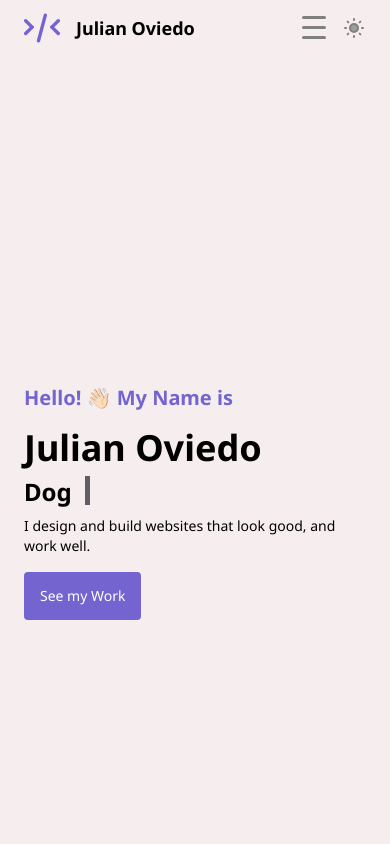
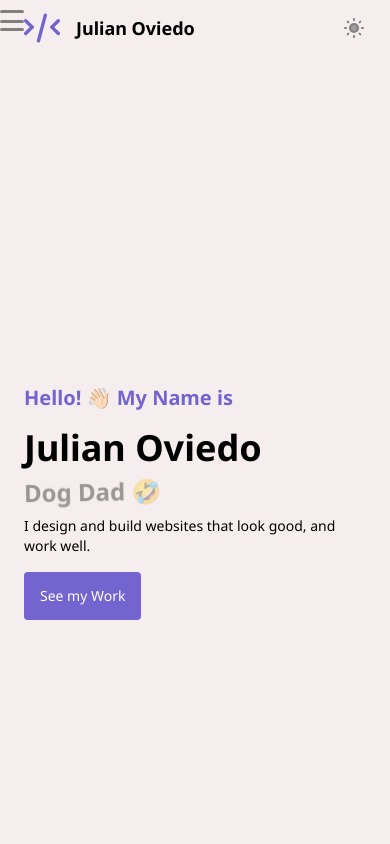
Before and after one commit to JulianOviedo/Portfolio2.0, a React (Vite) app: page / in a window 390 px wide. Shown: the top 844 px of the page. Built offline with nearby package versions, Linux system fonts and the light colour scheme.

Commit message:
ref animation

```diff
--- a/src/components/Sections.tsx
+++ b/src/components/Sections.tsx
@@ -5,7 +5,7 @@
 import { Timeline } from "./Timeline"
 
 export const Sections = () => {
-  const titlesList = ['FrontEnd Web Developer   .', 'Accountant   .', 'Musician   .', 'Dog Dad 🤣   .'];
+  const titlesList = ['FrontEnd Web Developer', 'Accountant', 'Musician', 'Dog Dad 🤣'];
   const [currentIndex, setCurrentIndex] = useState(0);
 
   useEffect(() => {
@@ -21,7 +21,7 @@
       <section id="Home" className="text-xl flex h-screen items-start justify-center flex-col lg:ml-24">
         <span className="text-primary font-bold text-xl lg:text-2xl">Hello! 👋🏻 My Name is</span>
         <h1 className="font-extrabold text-4xl mt-4 lg:text-6xl">Julian Oviedo</h1>
-        <h2 className="mt-2 relative text-2xl font-bold lg:text-4xl dark:text-disabled">{titlesList[currentIndex]}<span id='typewritter' className="bg-bg-light after:bg-bg-dark dark:bg-bg-dark dark:after:bg-white">&#160;</span></h2>
+        <h2 className="mt-2 relative text-2xl font-bold lg:text-4xl dark:text-disabled animate-wiggle">{titlesList[currentIndex]}</h2>
         <p className="mt-2 text-sm lg:text-lg dark:text-disabled">I design and build websites that look good, and work well.</p>
         <a href="#My Work" className="text-white bg-primary rounded w-34 h-12 mt-4 font-extralight px-4 text-sm hover:shadow-2xl hover:underline flex items-center justify-center cursor-pointer lg:mb-56 lg:text-md">
           See my Work
--- a/src/index.css
+++ b/src/index.css
@@ -65,48 +65,6 @@
     -webkit-transform: translateX(0px);
             transform: translateX(0px);
   }
-}
-
-#typewritter {
-  position: absolute;
-  right: 0;
-  width: 0;
-  animation: type 2s steps(30) infinite ;
-
-}
-
-#typewritter::after {
-  content: '';
-  display: inline-block;
-  width: 5px;
-  height: 1.2em;
-  animation: cursor-blink 0.5s infinite;
-
-}
-
-@keyframes type {
-from { width: 100% }
-to { width: 0 }
-}
-
-@keyframes cursor-blink {
-0%, 100% { opacity: 0; }
-50% { opacity: 1; }
-}
-
-#burger-logo {
-  width: 24px;
-  height: 24px;
-  position: relative;
-  -webkit-transform: rotate(0deg);
-  -moz-transform: rotate(0deg);
-  -o-transform: rotate(0deg);
-  transform: rotate(0deg);
-  -webkit-transition: .5s ease-in-out;
-  -moz-transition: .5s ease-in-out;
-  -o-transition: .5s ease-in-out;
-  transition: .5s ease-in-out;
-  cursor: pointer;
 }
 
 #burger-logo span {
--- a/tailwind.config.js
+++ b/tailwind.config.js
@@ -17,7 +17,17 @@
       'bg-dark-prycard' : 'rgb(40, 40, 51)'
 
     },
-    extend: {},
+    extend: {
+      keyframes: {
+        wiggle: {
+          '0%, 100%': { transform: 'rotate(-3deg)', opacity: '0.05' },
+          '50%': { transform: 'rotate(3deg)', opacity: '1' },
+        }
+      },
+      animation: {
+        wiggle: 'wiggle 1s ease-in-out infinite',
+      },
+    }
   },
   plugins: [],
   darkMode: 'class',
```
